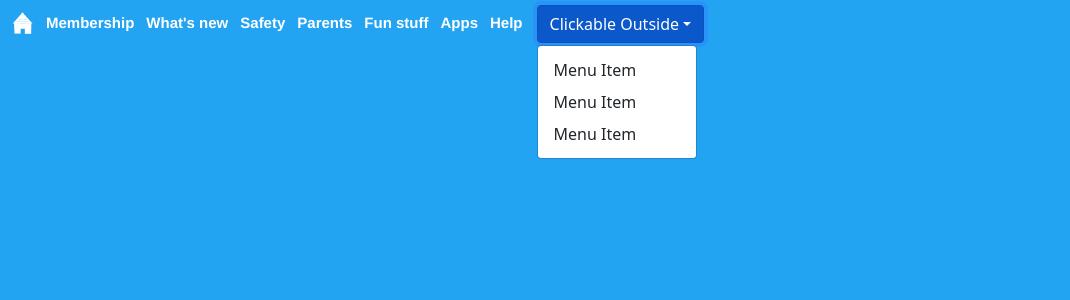
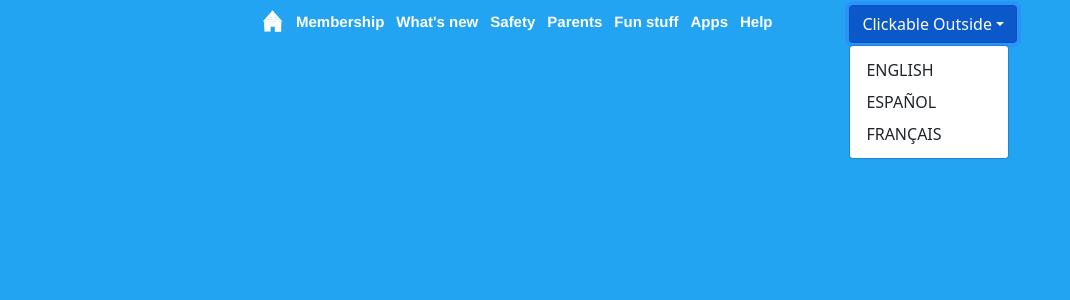
Before and after one commit to rsmith1220/proyecto1-web, a React app: page / in a window 1280 px wide. Both pictures are taken after a click on the button "Clickable Outside". Shown: the top 300 px of the page, without its empty margins (0-1070 px from the left). Built offline with nearby package versions, Linux system fonts and the light colour scheme.

Commit message:
Drpodown done

```diff
--- a/src/index.jsx
+++ b/src/index.jsx
@@ -29,9 +29,9 @@ function App(){
     </Dropdown.Toggle>
 
     <Dropdown.Menu>
-      <Dropdown.Item href="#">Menu Item</Dropdown.Item>
-      <Dropdown.Item href="#">Menu Item</Dropdown.Item>
-      <Dropdown.Item href="#">Menu Item</Dropdown.Item>
+      <Dropdown.Item href="#">ENGLISH</Dropdown.Item>
+      <Dropdown.Item href="#">ESPAÑOL</Dropdown.Item>
+      <Dropdown.Item href="#">FRANÇAIS</Dropdown.Item>
     </Dropdown.Menu>
   </Dropdown>
 
--- a/src/index.scss
+++ b/src/index.scss
@@ -2,7 +2,7 @@
 
 .todo{
     background-color: #22A4F3;
-    // margin-left: 20px;
+    margin: 0px 250px;
 }
 header{
 
@@ -26,6 +26,7 @@ header{
     font-weight: 600;
     cursor: pointer;
 }
-.dropdown{
-    background-attachment: #2291f3;
+.d-inline.mx-2{
+    background-color: #2291f3;
+    float: right;
 }
```
